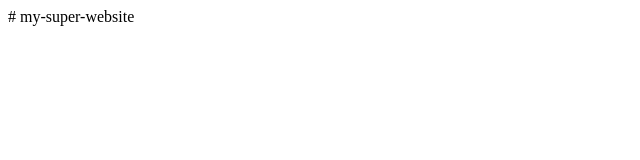
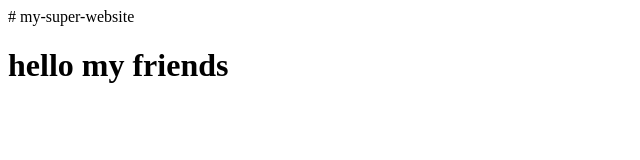
Before and after one commit to fathiahue/my-super-website, a plain HTML site: page index.html in a window 1280 px wide. Shown: the whole page, without its empty margins (0-640 px from the left). Drawn offline with Linux system fonts and the light colour scheme.

Commit message:
adding a h1

```diff
--- a/index.html
+++ b/index.html
@@ -3,9 +3,9 @@
 <html>
   <head>
     <meta charset="UTF-8">
-    <title>title</title>
+    <title>My Univers</title>
   </head>
   <body>
-
+  <h1>hello my friends</h1>
   </body>
 </html>
```
